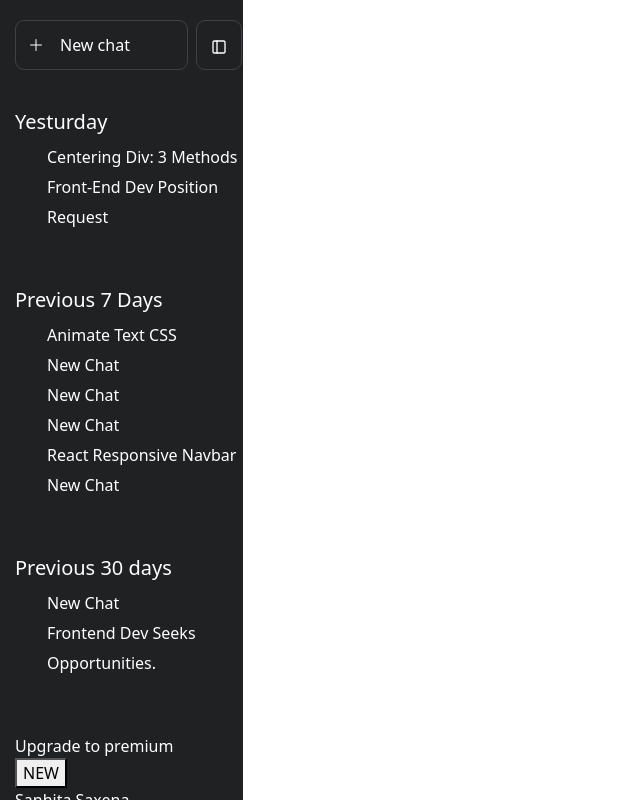
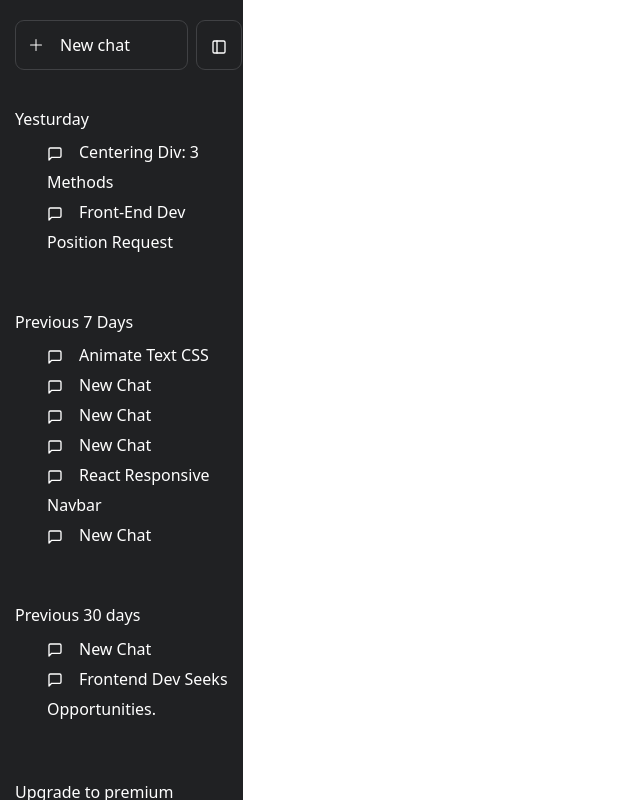
Before and after one commit to Sanhitasaxena/30-Days-React-UI, a React (Create React App) app: page /chatGPT in a window 1280 px wide. Shown: the top 800 px of the page, without its empty margins (0-640 px from the left). Built offline with nearby package versions, Linux system fonts and the light colour scheme.

Commit message:
updated lists

```diff
--- a/src/Pages/Day-1/components/sidebar/Sidebar.jsx
+++ b/src/Pages/Day-1/components/sidebar/Sidebar.jsx
@@ -31,47 +31,210 @@ const Sidebar = () => {
           </span>
         </div>
         <div className="list-1">
-          <h5>Yesturday</h5>
+          <h6>Yesturday</h6>
           <ul>
             <li>
-              <span></span>Centering Div: 3 Methods{" "}
+              <span
+              className="pe-3">
+                <svg
+                  stroke="currentColor"
+                  fill="none"
+                  stroke-width="2"
+                  viewBox="0 0 24 24"
+                  stroke-linecap="round"
+                  stroke-linejoin="round"
+                  class="h-4 w-4"
+                  height="1em"
+                  width="1em"
+                  xmlns="http://www.w3.org/2000/svg"
+                >
+                  <path d="M21 15a2 2 0 0 1-2 2H7l-4 4V5a2 2 0 0 1 2-2h14a2 2 0 0 1 2 2z"></path>
+                </svg>
+              </span>
+              Centering Div: 3 Methods{" "}
             </li>
             <li>
-              <span></span>Front-End Dev Position Request
+              <span
+              className="pe-3">
+                <svg
+                  stroke="currentColor"
+                  fill="none"
+                  stroke-width="2"
+                  viewBox="0 0 24 24"
+                  stroke-linecap="round"
+                  stroke-linejoin="round"
+                  class="h-4 w-4"
+                  height="1em"
+                  width="1em"
+                  xmlns="http://www.w3.org/2000/svg"
+                >
+                  <path d="M21 15a2 2 0 0 1-2 2H7l-4 4V5a2 2 0 0 1 2-2h14a2 2 0 0 1 2 2z"></path>
+                </svg>
+              </span>Front-End Dev Position Request
             </li>
           </ul>
         </div>
         <div className="list-2">
-          <h5>Previous 7 Days</h5>
+          <h6>Previous 7 Days</h6>
           <ul>
             <li>
-              <span></span>Animate Text CSS
+              <span
+               className="pe-3">
+               <svg
+                 stroke="currentColor"
+                 fill="none"
+                 stroke-width="2"
+                 viewBox="0 0 24 24"
+                 stroke-linecap="round"
+                 stroke-linejoin="round"
+                 class="h-4 w-4"
+                 height="1em"
+                 width="1em"
+                 xmlns="http://www.w3.org/2000/svg"
+               >
+                 <path d="M21 15a2 2 0 0 1-2 2H7l-4 4V5a2 2 0 0 1 2-2h14a2 2 0 0 1 2 2z"></path>
+               </svg>
+
+              </span>Animate Text CSS
             </li>
             <li>
-              <span></span>New Chat
+              <span
+               className="pe-3">
+               <svg
+                 stroke="currentColor"
+                 fill="none"
+                 stroke-width="2"
+                 viewBox="0 0 24 24"
+                 stroke-linecap="round"
+                 stroke-linejoin="round"
+                 class="h-4 w-4"
+                 height="1em"
+                 width="1em"
+                 xmlns="http://www.w3.org/2000/svg"
+               >
+                 <path d="M21 15a2 2 0 0 1-2 2H7l-4 4V5a2 2 0 0 1 2-2h14a2 2 0 0 1 2 2z"></path>
+               </svg>
+
+                </span>New Chat
             </li>
             <li>
-              <span></span>New Chat
+              <span
+               className="pe-3">
+               <svg
+                 stroke="currentColor"
+                 fill="none"
+                 stroke-width="2"
+                 viewBox="0 0 24 24"
+                 stroke-linecap="round"
+                 stroke-linejoin="round"
+                 class="h-4 w-4"
+                 height="1em"
+                 width="1em"
+                 xmlns="http://www.w3.org/2000/svg"
+               >
+                 <path d="M21 15a2 2 0 0 1-2 2H7l-4 4V5a2 2 0 0 1 2-2h14a2 2 0 0 1 2 2z"></path>
+               </svg>
+              </span>New Chat
             </li>
             <li>
-              <span></span>New Chat
+              <span
+               className="pe-3">
+               <svg
+                 stroke="currentColor"
+                 fill="none"
+                 stroke-width="2"
+                 viewBox="0 0 24 24"
+                 stroke-linecap="round"
+                 stroke-linejoin="round"
+                 class="h-4 w-4"
+                 height="1em"
+                 width="1em"
+                 xmlns="http://www.w3.org/2000/svg"
+               >
+                 <path d="M21 15a2 2 0 0 1-2 2H7l-4 4V5a2 2 0 0 1 2-2h14a2 2 0 0 1 2 2z"></path>
+               </svg>
+              </span>New Chat
             </li>
             <li>
-              <span></span>React Responsive Navbar
+              <span
+               className="pe-3">
+               <svg
+                 stroke="currentColor"
+                 fill="none"
+                 stroke-width="2"
+                 viewBox="0 0 24 24"
+                 stroke-linecap="round"
+                 stroke-linejoin="round"
+                 class="h-4 w-4"
+                 height="1em"
+                 width="1em"
+                 xmlns="http://www.w3.org/2000/svg"
+               >
+                 <path d="M21 15a2 2 0 0 1-2 2H7l-4 4V5a2 2 0 0 1 2-2h14a2 2 0 0 1 2 2z"></path>
+               </svg>
+              </span>React Responsive Navbar
             </li>
             <li>
-              <span></span>New Chat
+              <span
+               className="pe-3">
+               <svg
+                 stroke="currentColor"
+                 fill="none"
+                 stroke-width="2"
+                 viewBox="0 0 24 24"
+                 stroke-linecap="round"
+                 stroke-linejoin="round"
+                 class="h-4 w-4"
+                 height="1em"
+                 width="1em"
+                 xmlns="http://www.w3.org/2000/svg"
+               >
+                 <path d="M21 15a2 2 0 0 1-2 2H7l-4 4V5a2 2 0 0 1 2-2h14a2 2 0 0 1 2 2z"></path>
+               </svg>
+              </span>New Chat
             </li>
           </ul>
         </div>
         <div className="list-3">
-          <h5>Previous 30 days</h5>
+          <h6>Previous 30 days</h6>
           <ul>
             <li>
-              <span></span>New Chat
+              <span
+               className="pe-3">
+               <svg
+                 stroke="currentColor"
+                 fill="none"
+                 stroke-width="2"
+                 viewBox="0 0 24 24"
+                 stroke-linecap="round"
+                 stroke-linejoin="round"
+                 class="h-4 w-4"
+                 height="1em"
+                 width="1em"
+                 xmlns="http://www.w3.org/2000/svg"
+               >
+                 <path d="M21 15a2 2 0 0 1-2 2H7l-4 4V5a2 2 0 0 1 2-2h14a2 2 0 0 1 2 2z"></path>
+               </svg>
+              </span>New Chat
             </li>
             <li>
-              <span></span>Frontend Dev Seeks Opportunities.
+              <span
+               className="pe-3">
+               <svg
+                 stroke="currentColor"
+                 fill="none"
+                 stroke-width="2"
+                 viewBox="0 0 24 24"
+                 stroke-linecap="round"
+                 stroke-linejoin="round"
+                 class="h-4 w-4"
+                 height="1em"
+                 width="1em"
+                 xmlns="http://www.w3.org/2000/svg"
+               >
+                 <path d="M21 15a2 2 0 0 1-2 2H7l-4 4V5a2 2 0 0 1 2-2h14a2 2 0 0 1 2 2z"></path>
+               </svg>
+              </span>Frontend Dev Seeks Opportunities.
             </li>
           </ul>
         </div>
--- a/src/Pages/Day-1/components/sidebar/sidebar.css
+++ b/src/Pages/Day-1/components/sidebar/sidebar.css
@@ -42,3 +42,7 @@ ul{
 
 
 }
+
+h6{
+    color: #8E8EA0;
+}
```
